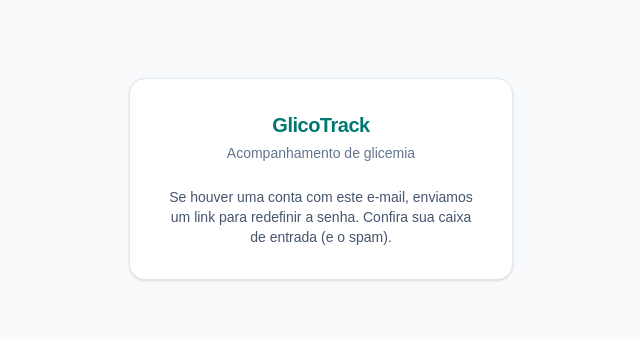
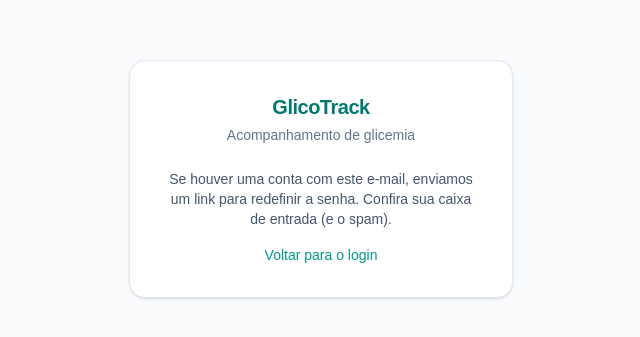
Before and after one commit to andreluiznunes/GlicoTrack, a Next.js app: page /esqueci-senha/verifique-seu-email in a window 1280 px wide. Shown: the part 221-558 px from the top of the page, without its empty margins (319-959 px from the left). Built offline with nearby package versions, Linux system fonts and the light colour scheme.

Commit message:
Adicionar link para voltar ao login nas telas de verifique seu e-mail

```diff
--- a/src/app/(auth)/cadastro/verifique-seu-email/page.tsx
+++ b/src/app/(auth)/cadastro/verifique-seu-email/page.tsx
@@ -17,6 +17,11 @@ export default function VerifiqueSeuEmailPage() {
         </Link>
         .
       </p>
+      <p>
+        <Link href="/login" className="text-teal-600 hover:underline">
+          Voltar para o login
+        </Link>
+      </p>
     </div>
   );
 }
--- a/src/app/(auth)/esqueci-senha/verifique-seu-email/page.tsx
+++ b/src/app/(auth)/esqueci-senha/verifique-seu-email/page.tsx
@@ -1,12 +1,20 @@
 import type { Metadata } from "next";
+import Link from "next/link";
 
 export const metadata: Metadata = { title: "Verifique seu e-mail — GlicoTrack" };
 
 export default function EsqueciSenhaVerifiqueSeuEmailPage() {
   return (
-    <p className="text-center text-sm text-slate-600 dark:text-slate-300">
-      Se houver uma conta com este e-mail, enviamos um link para redefinir a senha. Confira sua
-      caixa de entrada (e o spam).
-    </p>
+    <div className="space-y-4 text-center text-sm text-slate-600 dark:text-slate-300">
+      <p>
+        Se houver uma conta com este e-mail, enviamos um link para redefinir a senha. Confira sua
+        caixa de entrada (e o spam).
+      </p>
+      <p>
+        <Link href="/login" className="text-teal-600 hover:underline">
+          Voltar para o login
+        </Link>
+      </p>
+    </div>
   );
 }
```
